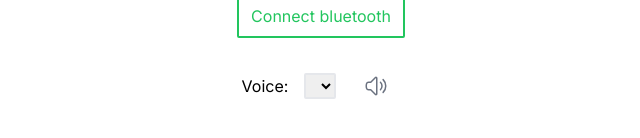
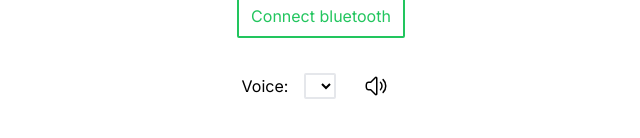
Before and after one commit to bendtherules/multimeter-connect-web, a Next.js app: page / in a window 1280 px wide. Shown: the part 436-574 px from the top of the page, without its empty margins (319-959 px from the left). Built offline with nearby package versions, Linux system fonts and the light colour scheme.

Commit message:
Fix dark mode

```diff
--- a/src/app/page.tsx
+++ b/src/app/page.tsx
@@ -1,5 +1,6 @@
 "use client";
 
+import React from "react";
 import Image from "next/image";
 import {
   TParsedDMMResponse,
@@ -292,7 +293,7 @@ export default function Home() {
           <span className="mx-2 mb-2 sm:mb-0">Voice:</span>
           <select
             name="voice"
-            className="mx-2 px-1 border-gray-200 border-2 border-solid rounded-sm"
+            className="mx-2 px-1 border-gray-200 border-2 border-solid rounded-sm bg-white text-black dark:bg-black dark:text-white"
             value={selectedVoice}
             onChange={(e) => setSelectedVoice(e.target.value)}
           >
@@ -306,7 +307,7 @@ export default function Home() {
         {!isMute ? (
           <button
             title="Mute audio"
-            className="bg-white text-gray-500 py-1 px-1 mx-4"
+            className="py-1 px-1 mx-4"
             onClick={handleMuteClick}
           >
             <SpeakerOnIcon />
@@ -314,7 +315,7 @@ export default function Home() {
         ) : (
           <button
             title="Unmute audio"
-            className="bg-white text-red-400 py-1 px-1 mx-4"
+            className="bg-white py-1 px-1 mx-4"
             onClick={handleUnmuteClick}
           >
             <SpeakerOffIcon />
```
